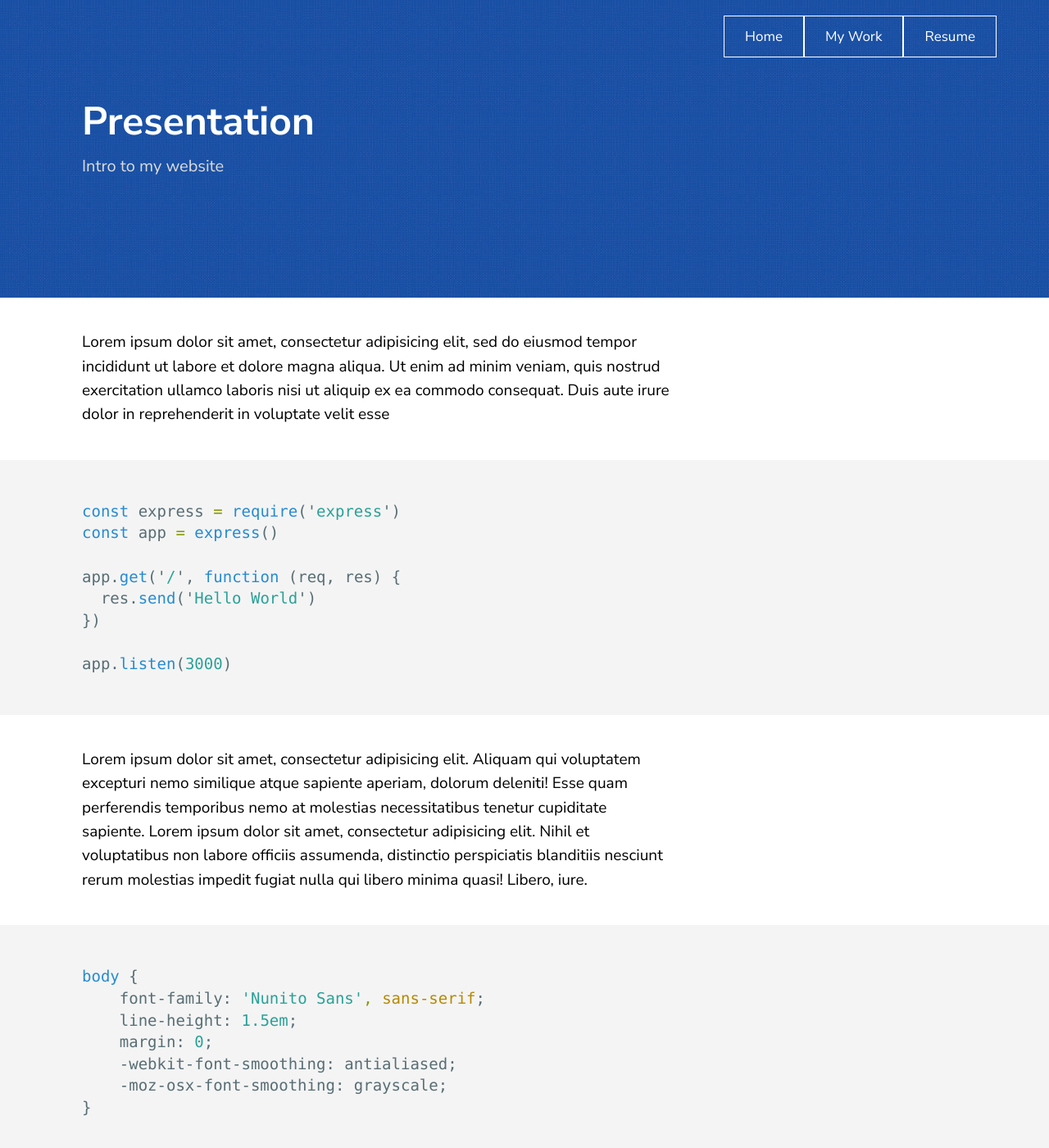
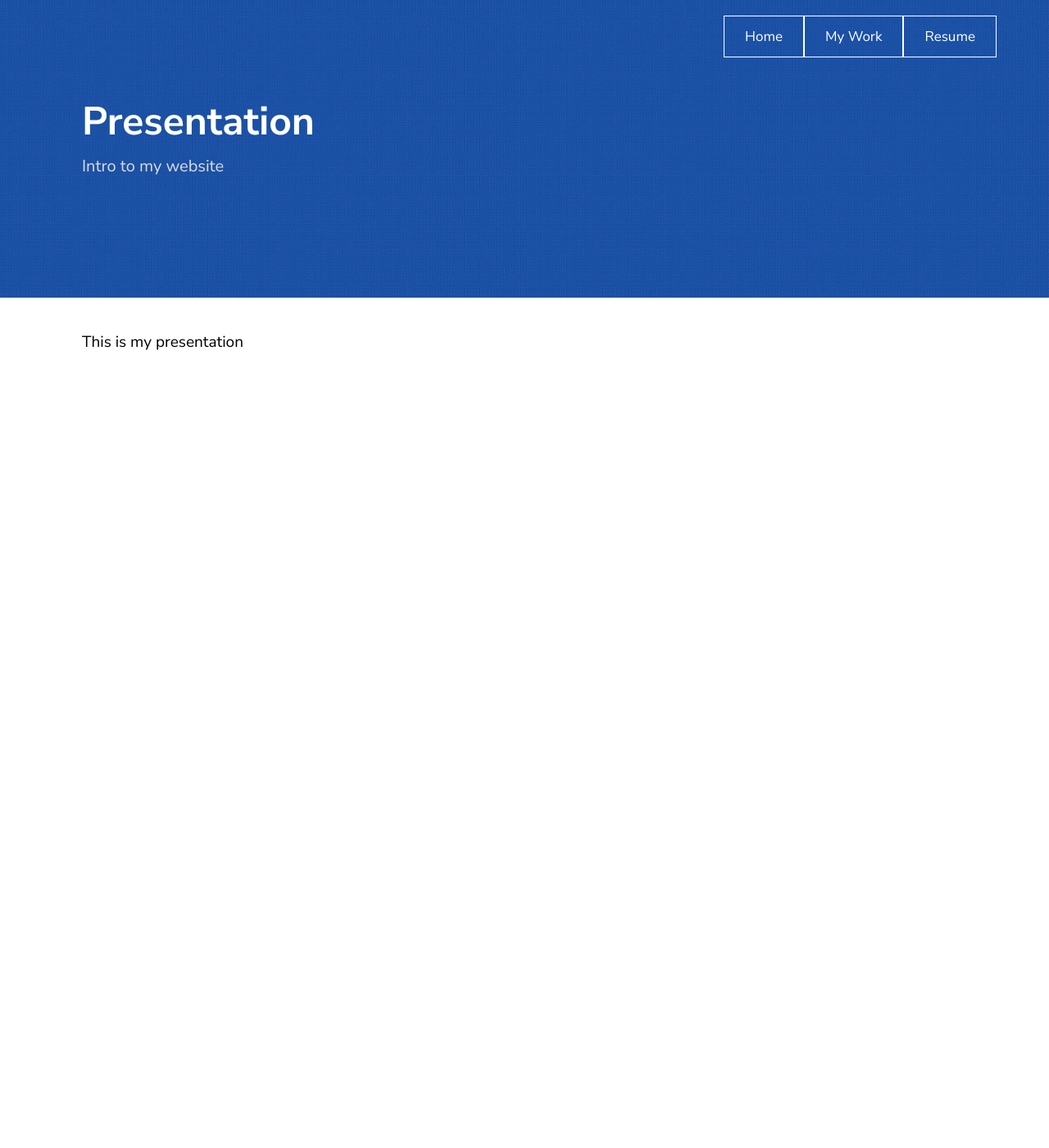
Before and after one commit to josedallavia/josedallavia.github.io, a Jekyll site: the page built from _posts/2019-06-30-presentation-post.markdown, in a window 1280 px wide and 1400 px high. Shown: the whole window at 82% size. Built offline with Jekyll 4.4.1, drawn with Linux system fonts in a browser that asks for light colours; some of the changed text lies outside the part shown.

Commit message:
empty presentation post

````diff
--- a/_posts/2019-06-30-presentation-post.markdown
+++ b/_posts/2019-06-30-presentation-post.markdown
@@ -5,28 +5,4 @@
 date:   2019-05-23 21:03:36 +0530
 categories: Javascript NodeJS
 ---
-Lorem ipsum dolor sit amet, consectetur adipisicing elit, sed do eiusmod tempor incididunt ut labore et dolore magna aliqua. Ut enim ad minim veniam, quis nostrud exercitation ullamco laboris nisi ut aliquip ex ea commodo consequat. Duis aute irure dolor in reprehenderit in voluptate velit esse
-
-```javascript
-const express = require('express')
-const app = express()
-
-app.get('/', function (req, res) {
-  res.send('Hello World')
-})
-
-app.listen(3000)
-```
-
-Lorem ipsum dolor sit amet, consectetur adipisicing elit. Aliquam qui voluptatem excepturi nemo similique atque sapiente aperiam, dolorum deleniti! Esse quam perferendis temporibus nemo at molestias necessitatibus tenetur cupiditate sapiente. Lorem ipsum dolor sit amet, consectetur adipisicing elit. Nihil et voluptatibus non labore officiis assumenda, distinctio perspiciatis blanditiis nesciunt rerum molestias impedit fugiat nulla qui libero minima quasi! Libero, iure.
-
-```scss
-body {
-	font-family: 'Nunito Sans', sans-serif;
-	line-height: 1.5em;
-	margin: 0;
-	-webkit-font-smoothing: antialiased;
-	-moz-osx-font-smoothing: grayscale;
-}
-```
-Lorem ipsum dolor sit amet, consectetur adipisicing elit. Aliquam rerum, ratione impedit necessitatibus facere soluta odio repellat asperiores neque! Sunt iusto quia suscipit amet inventore eum, vel molestiae reiciendis alias.
+This is my presentation
````
